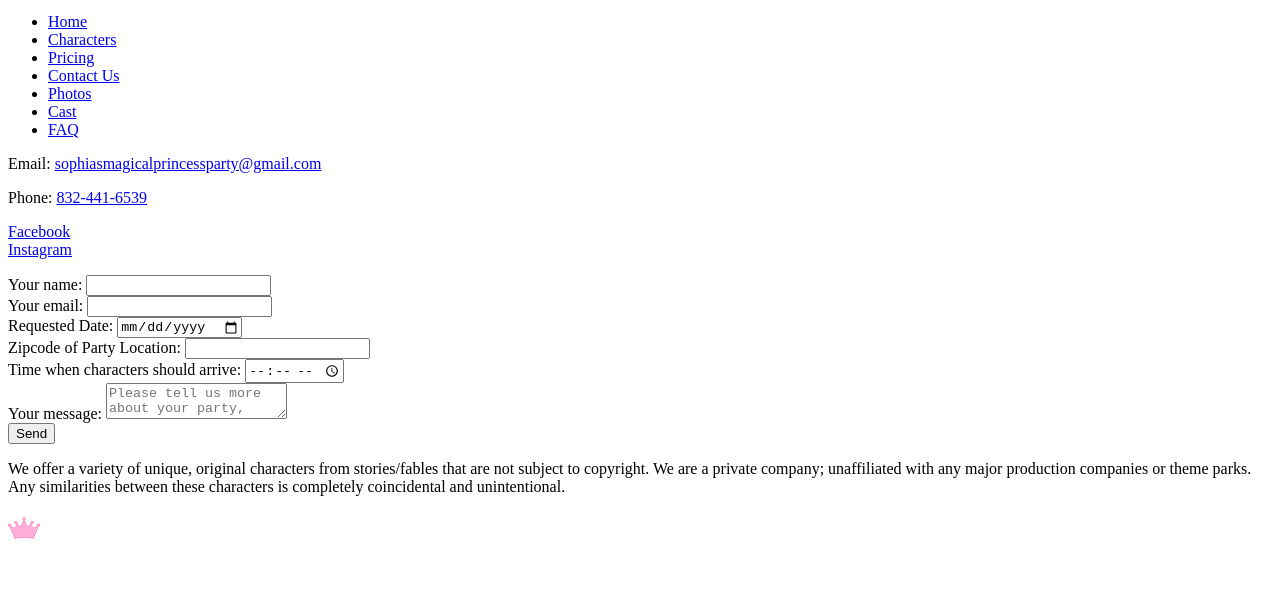
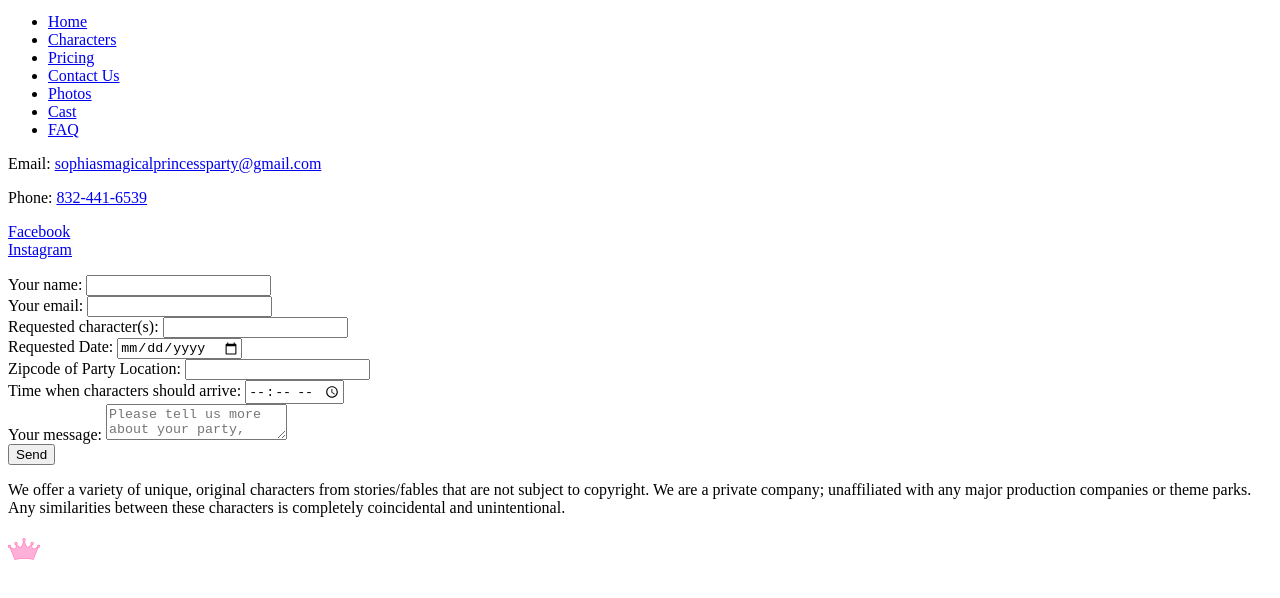
Before and after one commit to Sophias-Magical-Princess-Party/smppv2, an Eleventy site: page src/contact.html in a window 1280 px wide. Shown: the part 86-684 px from the top of the page. Built offline with nearby package versions, Linux system fonts and the light colour scheme; Eleventy itself is replaced by a stand-in of ours; files that its build step writes are made by us from their sources.

Commit message:
Add character field

```diff
--- a/src/contact.html
+++ b/src/contact.html
@@ -120,6 +120,14 @@
                             </div>
                         </div>
                         <div class="md:flex">
+                            <div class="mx-auto w-full md:mx-2 mb-5 md:mb-0">
+                                <label class="block">
+                                    <span>Requested character(s):</span>
+                                    <input type="text" name="character" class="form-input rounded focus:ring border-slate-400 focus:border-pink-500 focus:ring-pink-300 focus:ring-opacity-50 w-full">
+                                </label>
+                            </div>
+                        </div>
+                        <div class="md:flex">
                             <div class="mx-auto md:w-1/3 md:mx-2 mb-5 md:mb-0">
                                 <label class="block">
                                     <span>Requested Date:</span>
```
Also changed, not shown: 1 other file.
